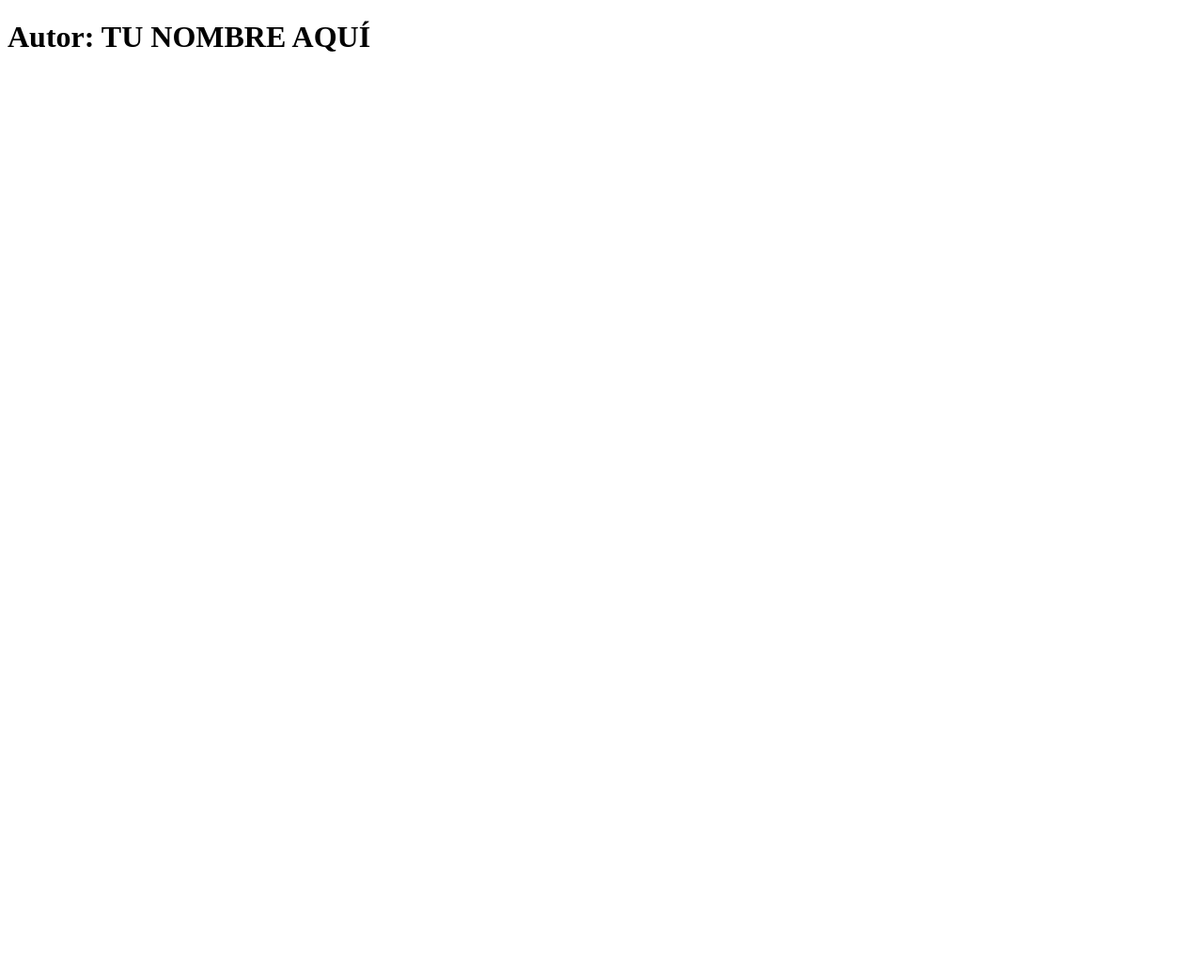
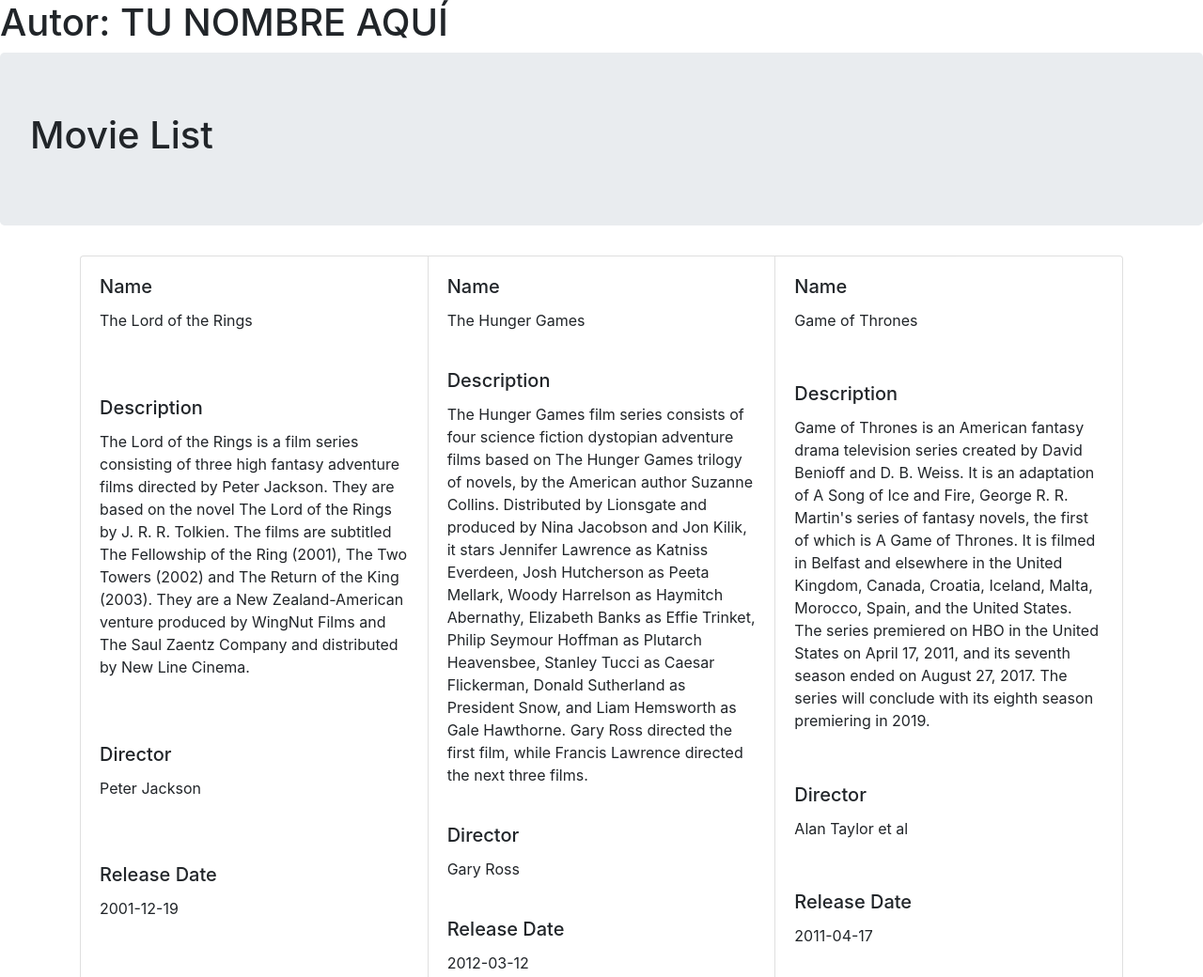
Before and after one commit to zZismaZz/practica_vuejs_componentes, a website: page index.html in a window 1280 px wide. Shown: the top 1040 px of the page at 94% size. Before the commit the page ends 800 px from the top, so only its background shows below. Drawn offline with nearby package versions, Linux system fonts and the light colour scheme.

Commit message:
boton editar añadido

```diff
--- a/index.html
+++ b/index.html
@@ -8,6 +8,7 @@
         <meta name="description" content="">
         <meta name="viewport" content="width=device-width, initial-scale=1">
         <!-- TODO: Cargar CSS Bootstrap (no es necesario el JS) -->
+        <link rel="stylesheet" href="https://stackpath.bootstrapcdn.com/bootstrap/4.3.1/css/bootstrap.min.css" integrity="sha384-ggOyR0iXCbMQv3Xipma34MD+dH/1fQ784/j6cY/iJTQUOhcWr7x9JvoRxT2MZw1T" crossorigin="anonymous">
     </head>
 
     <body>
@@ -22,7 +23,20 @@
                - Para cada item: (https://vuejs.org/v2/guide/index.html#Conditionals-and-Loops)
                  - Crear un componente item-data
             -->
-
+            <div class="jumbotron">
+                <h1 id="title">{{ col.collection.title }}</h1>
+            </div>
+            <div class="container">
+                <div class="card-group">
+                    <div class="card" v-for="item in col.collection.items">
+                      <div class="card-body" v-for="movie in item.data">
+                        <h5 class="card-title">{{ movie.prompt }}</h5>
+                        <p class="card-text">{{ movie.value }}</p>
+                      </div>
+                      <div class="card-body"><a v-bind:href="item.href" class="btn btn-primary">Ver</a> <a v-bind:href="item.href" class="btn btn-secondary">Editar</a></div>
+                    </div>
+                </div>
+            </div>
         </div>
 
 
@@ -49,6 +63,8 @@
 
 
         <!-- TODO: Cargar librería VueJS y archivo js/script.js -->
+        <script src="https://cdn.jsdelivr.net/npm/vue@2/dist/vue.js"></script>
+        <script src="/js/script.js"></script>
 
     </body>
 
```
Also changed, not shown: 1 other file.
